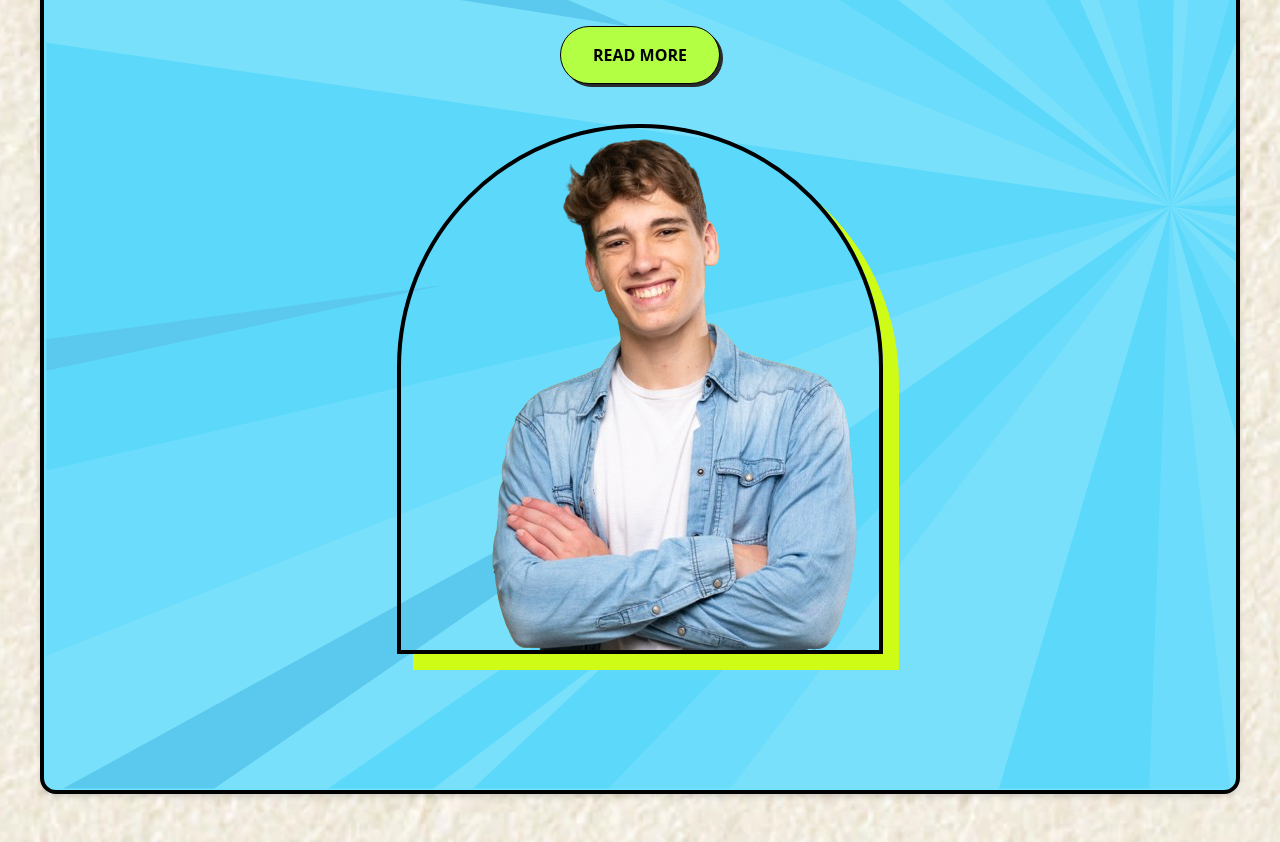
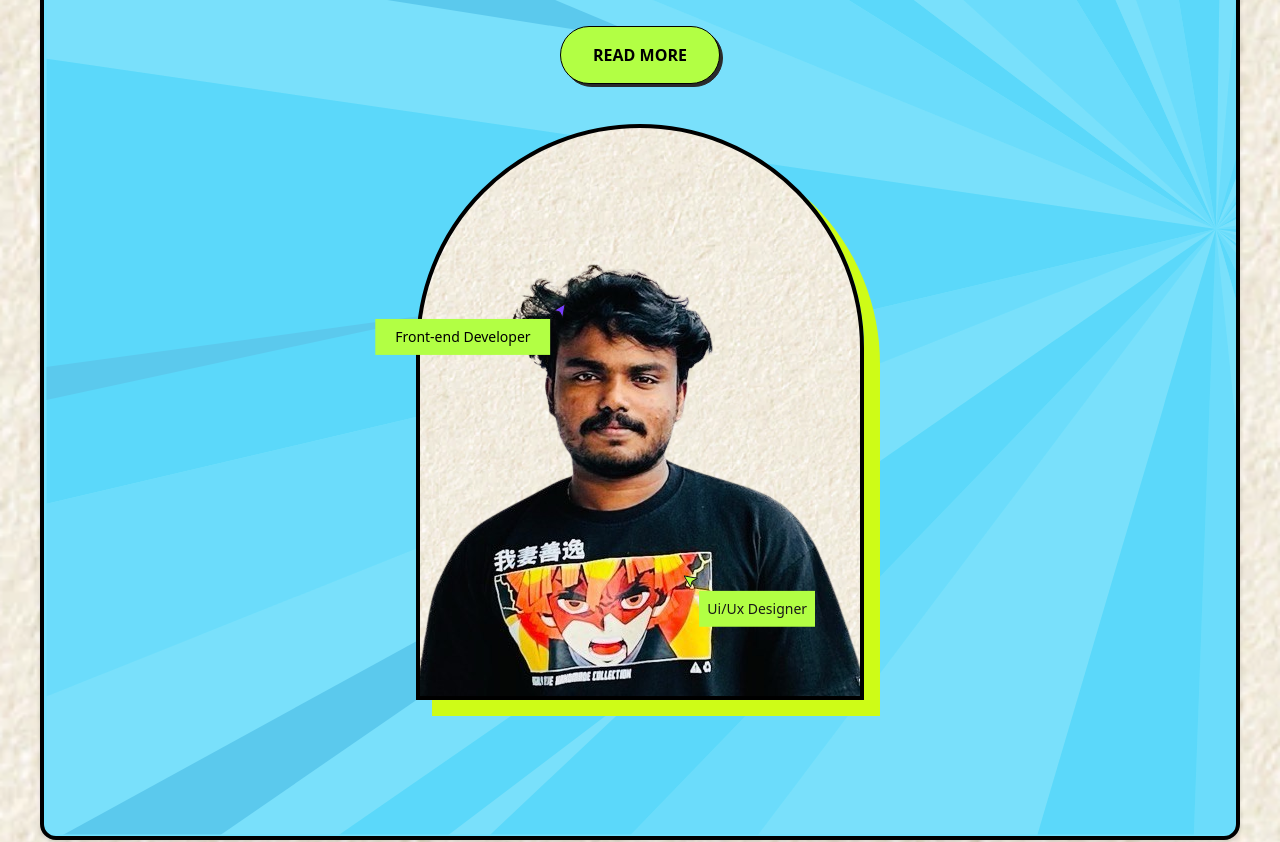
Before and after one commit to AdarshSNair13/retro-web, a Next.js app: page / in a window 1280 px wide. Shown: the part 500-1342 px from the top of the page. Built offline with nearby package versions, Linux system fonts and the light colour scheme.

Commit message:
animation

```diff
--- a/app/globals.css
+++ b/app/globals.css
@@ -13,3 +13,40 @@
   --tw-shadow: 16px 16px 0px rgb(206 252 23);
   --tw-shadow-colored: 16px 16px 0px rgb(206 252 23);
 }
+
+.animate-firstCursor {
+  animation: responsiveLavanderCursor 12s cubic-bezier(0.49, 0.22, 0.52, 1.35) infinite;
+}
+
+.animate-secondCursor {
+  animation: responsiveGreenCursor 12s ease infinite;
+}
+@keyframes responsiveGreenCursor {
+  0% {
+    transform: translate(0);
+  }
+  15% {
+    transform: translate(1rem, -4rem);
+  }
+  50% {
+    transform: translate(0);
+  }
+  75% {
+    transform: translate(-4rem, -5rem);
+  }
+}
+@keyframes responsiveLavanderCursor {
+  0% {
+    transform: translate(0);
+  }
+
+  15% {
+    transform: translate(1rem, -4rem);
+  }
+  50% {
+    transform: translate(0);
+  }
+  75% {
+    transform: translate(-4rem, -5rem);
+  }
+}
--- a/components/Hero.tsx
+++ b/components/Hero.tsx
@@ -2,11 +2,16 @@ import Image from "next/image";
 
 const Hero = () => {
   return (
-    <div className="px-5 py-14 md:px-10 md:py-24 2xl:px-5 bg-no-repeat bg-cover bg-center
+    <div
+      className="px-5 py-14 md:px-10 md:py-24 2xl:px-5 bg-no-repeat bg-cover bg-center
     bg-[url('../public/images/bg.webp')]
     md:bg-none
-    xl:bg-[url('../public/images/bg.webp')]">
-    <div className="bg-[#72e2ff] mt-12 py-24 flex items-center justify-center border-4 border-black drop-shadow-md rounded-2xl bg-cover bg-no-repeat "  style={{ backgroundImage: "url('/bg1.svg')" }}>
+    xl:bg-[url('../public/images/bg.webp')]"
+    >
+      <div
+        className="bg-[#72e2ff] mt-12 py-24 flex items-center justify-center border-4 border-black drop-shadow-md rounded-2xl bg-cover bg-no-repeat "
+        style={{ backgroundImage: "url('/bg1.svg')" }}
+      >
         <div className="flex flex-col items-center">
           <h1 className="font-bold drop-shadow-md-custom text-center text-5xl uppercase leading-tight md:text-8xl 2xl:text-9xl text-black">
             Hi I&apos;am
@@ -26,7 +31,63 @@ const Hero = () => {
             Read More
           </a>
           <div className="relative col-span-5 col-start-8 mt-10 sm:mt-14 lg:mt-0 py-10">
-        <div className="rounded-t-[20.625rem] border-4 border-black shadow-2xl transition-shadow"><img alt="profile Pic" width="960" height="1160" decoding="async" data-nimg="1" className="rounded-t-[20.625rem]" sizes="100vw" src ="/1.png"  style={{ color: 'transparent', width: '100%', height: 'auto' }}/></div>
+            <div className="rounded-t-[20.625rem] border-4 border-black shadow-2xl transition-shadow g-no-repeat bg-cover bg-center bg-[url('../public/images/bg.webp')] md:bg-none xl:bg-[url('../public/images/bg.webp')]">
+              <img
+                alt="profile Pic"
+                width="960"
+                height="1160"
+                decoding="async"
+                data-nimg="1"
+                className="rounded-t-[20.625rem]"
+                sizes="100vw"
+                src="/1.png"
+                style={{ color: "transparent", width: "100%", height: "auto" }}
+              />
+              <div className="animate-firstCursor absolute bottom-72 sm:-left-10 sm:bottom-96">
+                <div className="absolute -right-4 -top-4 lg:-right-4">
+                  <svg
+                    xmlns="http://www.w3.org/2000/svg"
+                    width="13"
+                    height="15"
+                    fill="none"
+                  >
+                    <path
+                      fill="#763EFC"
+                      stroke="#111"
+                      stroke-linejoin="round"
+                      d="M12 1 1 7.5 6.5 9l3 5.5L12 1Z"
+                    ></path>
+                  </svg>
+                </div>
+                <div className="whitespace-nowrap bg-customGreen px-5 py-2 text-left">
+                  <p className="text-sm font-medium text-black">
+                    Front-end Developer
+                  </p>
+                </div>
+              </div>
+              <div className="animate animate-secondCursor sm:animate-greenCursor absolute bottom-8 right-12 sm:bottom-28 sm:right-12">
+                <div className="absolute -left-4 -top-4">
+                  <svg
+                    xmlns="http://www.w3.org/2000/svg"
+                    width="15"
+                    height="13"
+                    fill="none"
+                  >
+                    <path
+                      fill="rgb(178, 255, 68)"
+                      stroke="#111"
+                      stroke-linejoin="round"
+                      d="m1 1 6.5 11L9 6.5l5.5-3z"
+                    ></path>
+                  </svg>
+                </div>
+                <div className="whitespace-nowrap bg-customGreen px-2 py-2">
+                  <p className="text-sm font-medium text-neutral-900">
+                    Ui/Ux Designer
+                  </p>
+                </div>
+              </div>
+            </div>
           </div>
         </div>
       </div>
--- a/components/Navbar.tsx
+++ b/components/Navbar.tsx
@@ -48,11 +48,7 @@ const Navbar = () => {
       </div>
       {/* Mobile Button */}
       <div onClick={handleNav} className="block sm:hidden z-10">
-         {nav ? (
-          <AiOutlineClose size={30}  />
-        ) : (
-          <AiOutlineMenu size={30} />
-        )}
+        {nav ? <AiOutlineClose size={30} /> : <AiOutlineMenu size={30} />}
       </div>
       {/* Mobile Menu */}
     </nav>
--- a/components/Projects.tsx
+++ b/components/Projects.tsx
@@ -1,20 +1,41 @@
 const Projects = () => {
   return (
     <div className="px-5 py-14 md:px-10 md:py-24 2xl:px-5 bg-[url('../public/images/bg.webp')] bg-no-repeat bg-cover bg-center md:bg-none xl:bg-[url('../public/images/bg.webp')]">
-        <div className="bg-[#f84d72] mt-12 py-12 text-center border-4 border-black drop-shadow-md rounded-2xl bg-cover bg-no-repeat "  style={{ backgroundImage: "url('/bg2.svg')" }}>
+      <div
+        className="bg-[#f84d72] mt-12 py-12 text-center border-4 border-black drop-shadow-md rounded-2xl bg-cover bg-no-repeat "
+        style={{ backgroundImage: "url('/bg2.svg')" }}
+      >
         <h1 className="uppercase text-5xl md:text-7xl text-center text-white text-outline drop-shadow-md font-bold">
           See my latest work
         </h1>
         <div className="mt-20 grid gap-5 md:grid-cols-2 lg:grid-cols-3 2xl:gap-20 p-10">
           {[
-              { imgSrc: "/images/p2.png", link: "https://xite-live-assignment-theta.vercel.app/" },
+            {
+              imgSrc: "/images/p2.png",
+              link: "https://xite-live-assignment-theta.vercel.app/",
+            },
             { imgSrc: "/images/p3.png", link: "https://www.higbec.com/" },
-              { imgSrc: "/images/p1.png", link: "https://www.arcadiahomes.co.in/" }
+            {
+              imgSrc: "/images/p1.png",
+              link: "https://www.arcadiahomes.co.in/",
+            },
           ].map((item, index) => (
-              <article key={index} className="filter drop-shadow-md hover:bg-customGreen items-center gap-5 rounded-2xl border-4 border-black bg-white p-8 transition-all hover:scale-105">
-                <a className="flex h-full flex-col justify-between" href={item.link} target="_blank" rel="noopener noreferrer">
+            <article
+              key={index}
+              className="filter drop-shadow-md hover:bg-customGreen items-center gap-5 rounded-2xl border-4 border-black bg-white p-8 transition-all hover:scale-105"
+            >
+              <a
+                className="flex h-full flex-col justify-between"
+                href={item.link}
+                target="_blank"
+                rel="noopener noreferrer"
+              >
                 <div className="flex flex-col gap-3 hover:no-underline">
-                    <img className="filter drop-shadow-md w-full rounded-2xl border border-black" src={item.imgSrc} alt="" />
+                  <img
+                    className="filter drop-shadow-md w-full rounded-2xl border border-black"
+                    src={item.imgSrc}
+                    alt=""
+                  />
                   <div></div>
                 </div>
               </a>
--- a/components/Skills.tsx
+++ b/components/Skills.tsx
@@ -7,7 +7,10 @@ const Skills = () => {
     bg-[url('../public/images/bg.webp')]
     xl:bg-[url('../public/images/bg.webp')]"
     >
-      <div className="bg-yellow-neon py-12 text-center border-4 border-black drop-shadow-md rounded-2xl bg-cover bg-no-repeat "  style={{ backgroundImage: "url('/bg1.svg')" }}>
+      <div
+        className="bg-yellow-neon py-12 text-center border-4 border-black drop-shadow-md rounded-2xl bg-cover bg-no-repeat "
+        style={{ backgroundImage: "url('/bg1.svg')" }}
+      >
         <h1 className="uppercase text-5xl md:text-7xl text-center text-white text-outline drop-shadow-md font-bold">
           Download My Resume
         </h1>
```
Also changed, not shown: components/Footer.tsx (+17 -7 lines), components/Marquee.tsx (+9 -9 lines), public/1.png. Lines whose indentation alone changed are shown as unchanged.
